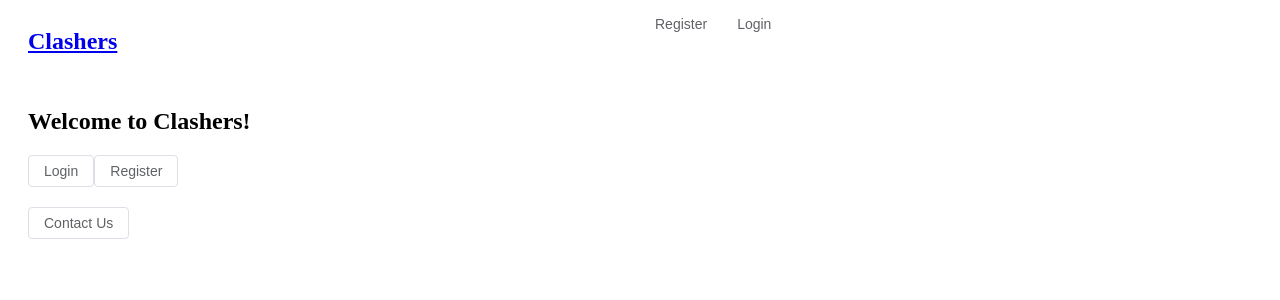
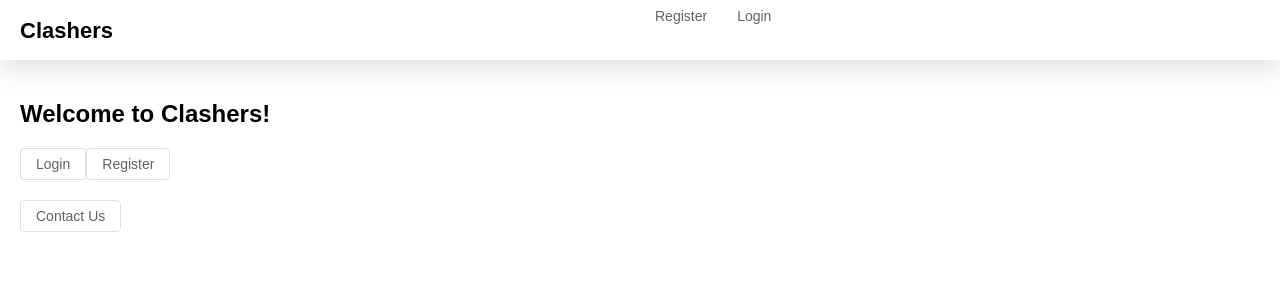
Before and after one commit to Clashers-gg/frontend, a Vue app: page / in a window 1280 px wide. Shown: the top 300 px of the page. Built offline with nearby package versions, Linux system fonts and the light colour scheme; no server answers.

Commit message:
Clean up some more UI and code

```diff
--- a/src/App.vue
+++ b/src/App.vue
@@ -1,13 +1,12 @@
 <template>
-
   <el-container>
-    <el-header>
+    <el-header :style="{ boxShadow: 'var(--el-box-shadow)' }">
       <el-row>
-        <el-col :span="12">
-          <router-link to="/" tag="button"><h1>Clashers</h1></router-link>
+        <el-col :sm="12" :xs="6">
+          <router-link to="/" tag="button" id="title"><h1>Clashers</h1></router-link>
         </el-col>
 
-        <el-col v-if="userLoggedIn" :span="12">
+        <el-col v-if="userLoggedIn" :sm="12" :xs="12" :style="{ minWidth: '350px'}">
           <router-link to="/dashboard" tag="button"><el-button text>Profile</el-button></router-link>
           <router-link to="/friends" tag="button"><el-button text>Friends</el-button></router-link>
           <!-- <router-link to="/clash" tag="button"><el-button text>Clash</el-button></router-link>
@@ -16,7 +15,7 @@
           <router-link to="/logout" tag="button"><el-button text>Logout</el-button></router-link>
         </el-col>
 
-        <el-col v-else :span="12">
+        <el-col v-else :sm="12" :xs="12">
           <router-link to="/register" tag="button"><el-button text>Register</el-button></router-link>
           <router-link to="/login" tag="button"><el-button text>Login</el-button></router-link>
         </el-col>
@@ -45,5 +44,21 @@ store.checkUserLoggedIn();
 </script>
 
 <style>
+* {
+  font-family: 'Arial';
+}
 
+body {
+  margin: 0;
+}
+
+#title, #title:visited, #title:hover {
+  font-size: 11pt;
+  text-decoration: none;
+  color: black;
+}
+
+el-header {
+  background-color: aqua;
+}
 </style>
--- a/src/views/Friends.vue
+++ b/src/views/Friends.vue
@@ -3,7 +3,7 @@
         <h3>Friends</h3>
     </p>
     <el-row v-for="friend of friends">
-        <router-link :to="`/player/${friend}`" tag="p"><p> {{ friend }} </p></router-link>
+        <router-link :to="`/player/${friend}`" tag="p"><el-button text> {{ friend }} </el-button></router-link>
         <router-link :to="`/message/${friend}`"><el-button>Message</el-button></router-link>
     </el-row>
 
@@ -23,9 +23,8 @@
     import {ref} from 'vue'
     import Cookies from 'js-cookie'
 
-    const player = ref({})
     const pendingFriendNames = ref<string[]>([]);
-    const friends = ref<any[]>([]);
+    const friends = ref<string[]>([]);
 
     function display_friends() {
         fetch('http://localhost:8000/display_friends', {
--- a/src/views/Messages.vue
+++ b/src/views/Messages.vue
@@ -12,7 +12,7 @@
             <div class="card-header">
                 <el-row>
                     <el-col>
-                        <span>{{ message.friend1__riot_id === friend ? `${friend}` : 'me' }}</span>
+                        <span>{{ message.friend1__riot_id === friend ? `${friend}:` : 'You:' }}</span>
                     </el-col>
                     <el-col>
                         <span>{{ message.send_time }}</span>
```
